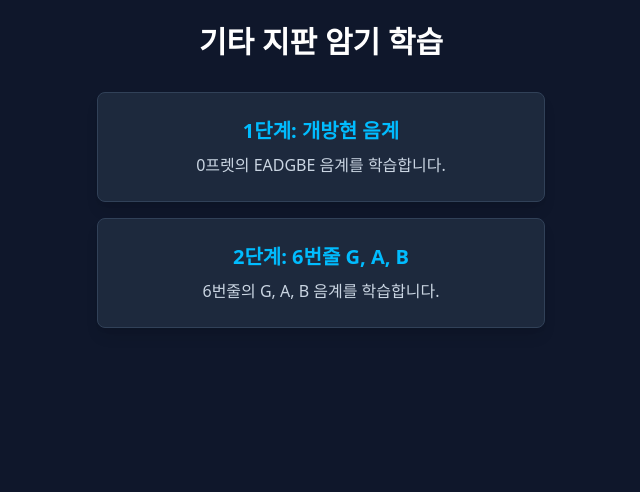
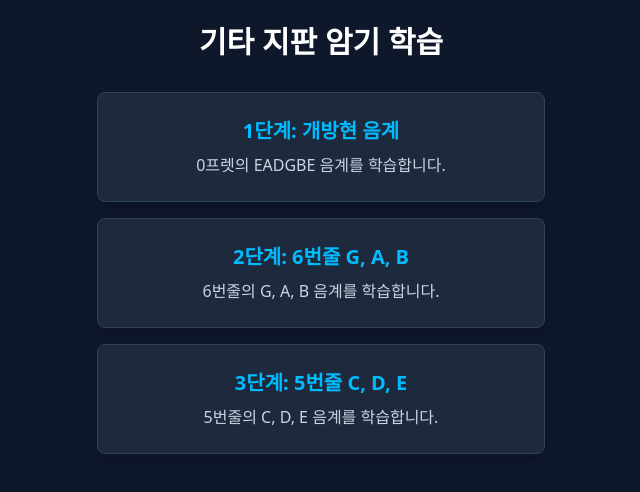
Before and after one commit to zz5414/FretAnki, a React (Vite) app: page / in a window 1280 px wide. Shown: the top 492 px of the page, without its empty margins (319-959 px from the left). Built offline with nearby package versions, Linux system fonts and the light colour scheme.

Commit message:
Add new stage for learning C, D, E notes on the 5th string with corresponding quizzes

```diff
--- a/src/data/stages.js
+++ b/src/data/stages.js
@@ -24,6 +24,16 @@ const STAGES = [
       { string: 5, fret: 5 }, // 6번줄(인덱스 5) A (5프렛)
       { string: 5, fret: 7 }  // 6번줄(인덱스 5) B (7프렛)
     ]
+  },
+  {
+    id: 3,
+    title: "3단계: 5번줄 C, D, E",
+    description: "5번줄의 C, D, E 음계를 학습합니다.",
+    quizzes: [
+      { string: 4, fret: 3 }, // 5번줄(인덱스 4) C (3프렛)
+      { string: 4, fret: 5 }, // 5번줄(인덱스 4) D (5프렛)
+      { string: 4, fret: 7 }  // 5번줄(인덱스 4) E (7프렛)
+    ]
   }
 ];
 
```
